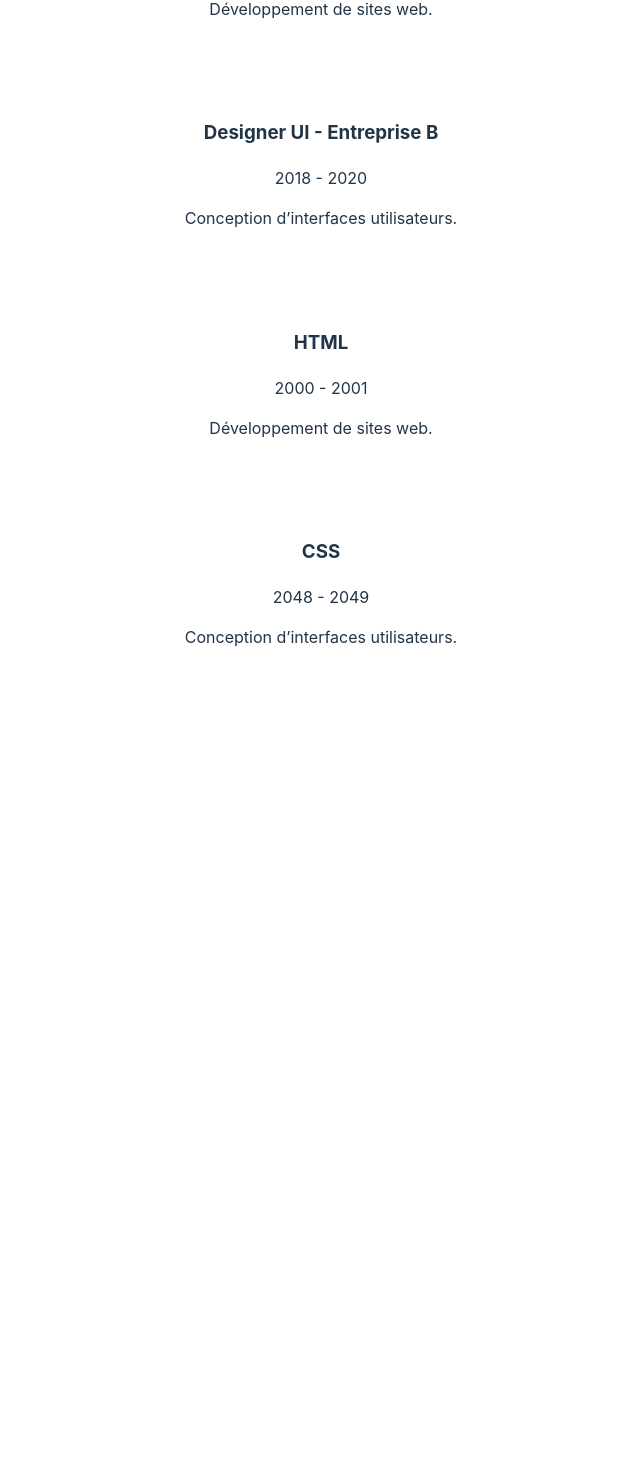
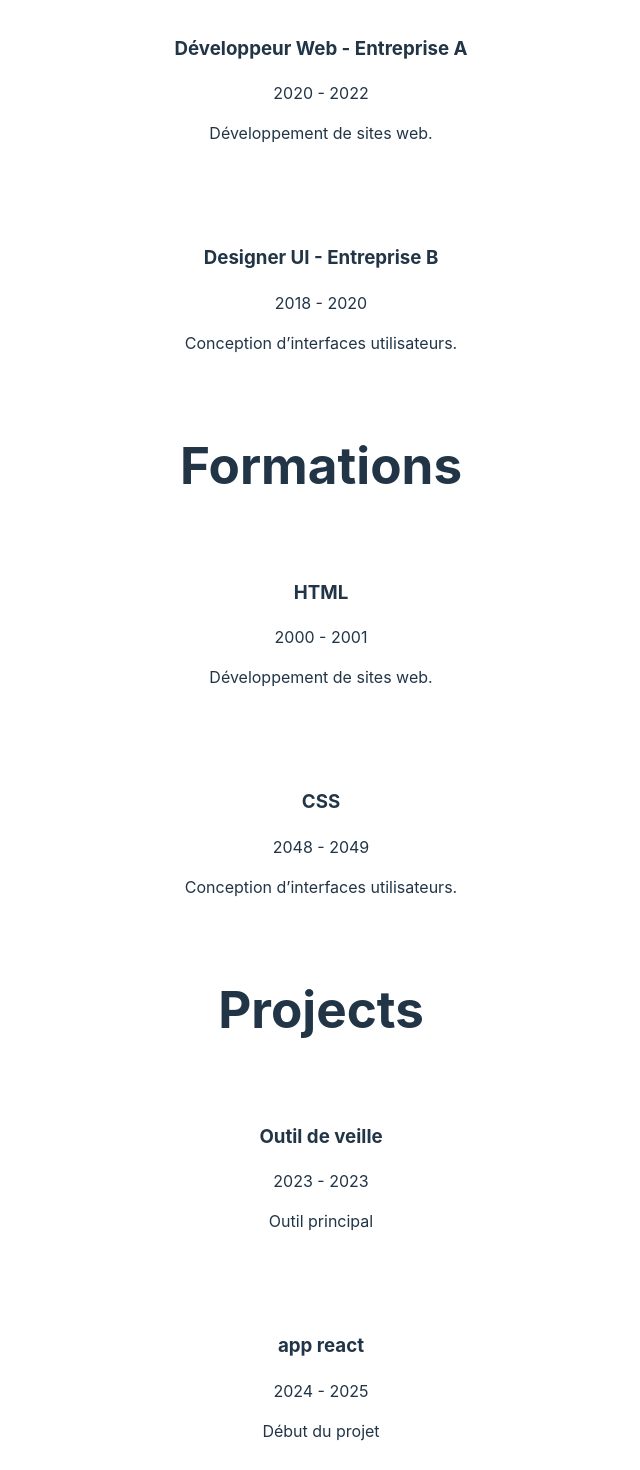
Before and after one commit to ThomasMoulins/app-cours, a React (Vite) app: page / in a window 1280 px wide. Shown: the part 307-1777 px from the top of the page, without its empty margins (319-959 px from the left). Before the commit the page ends 1056 px from the top, so only its background shows below. Built offline with nearby package versions, Linux system fonts and the light colour scheme.

Commit message:
Update TD3

```diff
--- a/src/components/Experiences.jsx
+++ b/src/components/Experiences.jsx
@@ -1,6 +1,6 @@
 import Experience from "./Experience"
 
-function Experiences(props) {
+function Experiences() {
   let firstEntreprise = {
     title: 'Développeur Web',
     company: 'Entreprise A',
@@ -17,6 +17,7 @@ function Experiences(props) {
 
   return (
     <>
+        <h1>Expériences</h1>
         <Experience data={firstEntreprise} />
         <Experience data={secondEntreprise} />
     </>
--- a/src/components/Formations.jsx
+++ b/src/components/Formations.jsx
@@ -1,6 +1,6 @@
 import Formation from "./Formation"
 
-function Formations(props) {
+function Formations() {
   let firstEntreprise = {
     title: 'HTML',
     date: '2000 - 2001',
@@ -15,6 +15,7 @@ function Formations(props) {
 
   return (
     <>
+        <h1>Formations</h1>
         <Formation data={firstEntreprise} />
         <Formation data={secondEntreprise} />
     </>
--- a/src/components/Project.jsx
+++ b/src/components/Project.jsx
@@ -1,4 +1,4 @@
-function Formation(props) {
+function Project(props) {
     return (
       <div className="card">
         <h3>{props.data.title}</h3>
@@ -8,4 +8,4 @@ function Formation(props) {
     );
   }
 
-  export default Formation;
+  export default Project;
--- a/src/components/Projects.jsx
+++ b/src/components/Projects.jsx
@@ -1,8 +1,23 @@
-function Projects(props) {
+import Project from './Project'
+
+function Projects() {
+  let firstProject = {
+    title: 'Outil de veille',
+    date: '2023 - 2023',
+    description: 'Outil principal'
+  }
+
+  let secondProject = {
+    title: 'app react',
+    date: '2024 - 2025',
+    description: 'Début du projet'
+  }
+
   return (
     <>
-        <h2>{props.titre}</h2>
-        <h3>{props.description}</h3>
+        <h1>Projects</h1>
+        <Project data={firstProject} />
+        <Project data={secondProject} />
     </>
   )
 }
```
